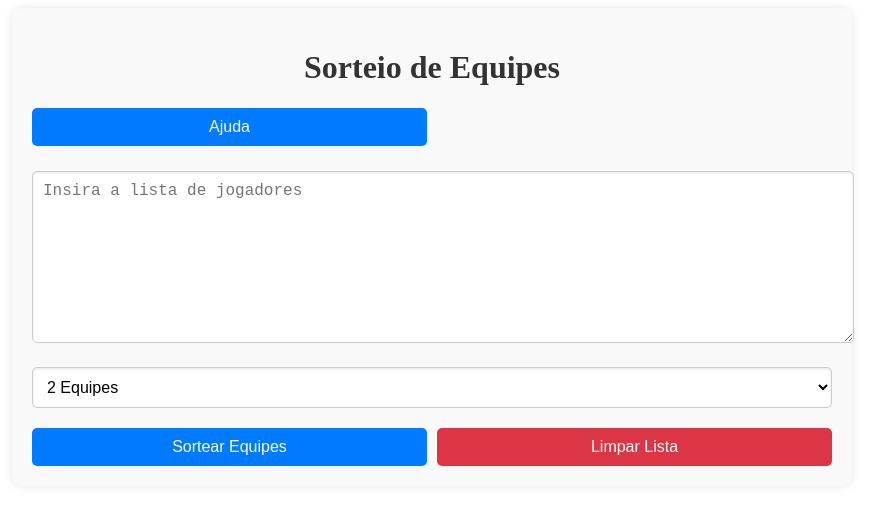
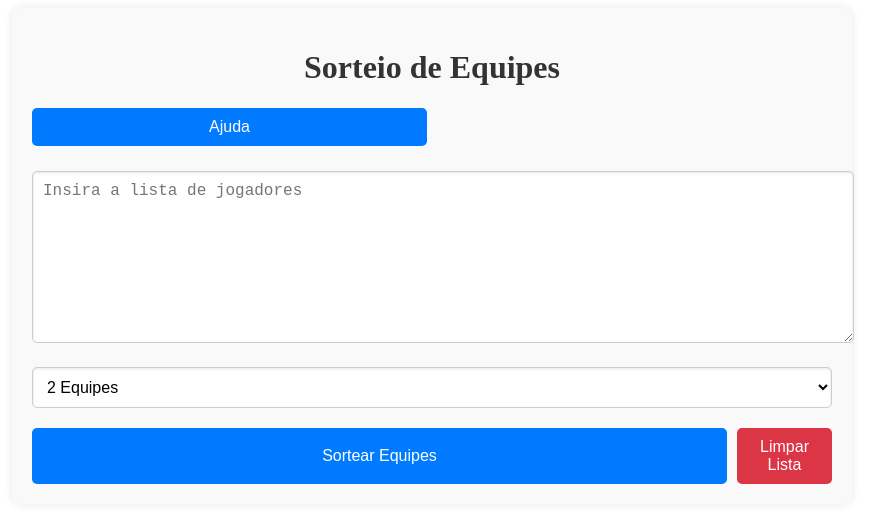
Before and after one commit to PauloDuarte43/TeamDraw, a Vue app: page / in a window 1280 px wide. Shown: the top 522 px of the page, without its empty margins (208-1093 px from the left). Built offline with nearby package versions, Linux system fonts and the light colour scheme.

Commit message:
Update App.vue

```diff
--- a/src/App.vue
+++ b/src/App.vue
@@ -26,8 +26,8 @@
       <option v-for="n in 9" :key="n" :value="n+1">{{ n+1 }} Equipes</option>
     </select>
     <div class="buttons">
-      <button @click="sortear">Sortear Equipes</button>
-      <button class="clear-button" @click="confirmClear">Limpar Lista</button>
+      <button @click="sortear" style="flex: 9;">Sortear Equipes</button>
+      <button class="clear-button" style="flex: 1;" @click="confirmClear">Limpar Lista</button>
     </div>
     <div v-if="teams.length" class="teams-container">
       <div v-for="(team, index) in teams" :key="index" class="team">
```
